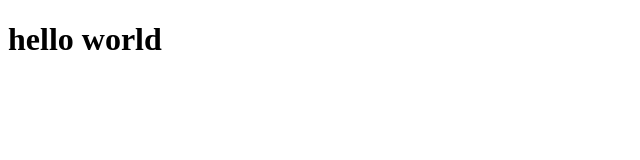
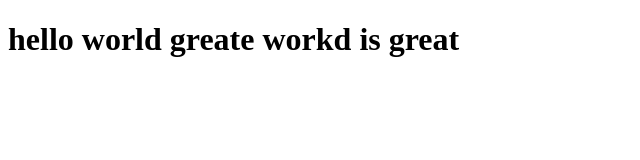
Before and after one commit to acebedo/coursera-test, a plain HTML site: page site/index.html in a window 1280 px wide. Shown: the whole page, without its empty margins (0-640 px from the left). Drawn offline with Linux system fonts and the light colour scheme.

Commit message:
small adition'

```diff
--- a/site/index.html
+++ b/site/index.html
@@ -4,6 +4,6 @@
 	<title>Hello world</title>
 </head>
 <body>
-<h1>hello world</h1>
+<h1>hello world greate workd is great</h1>
 </body>
 </html>
```
